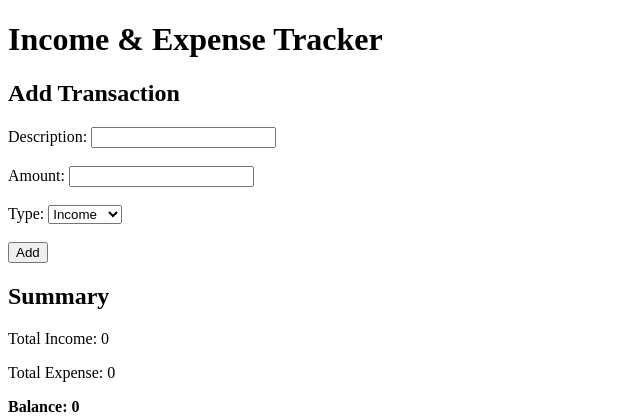
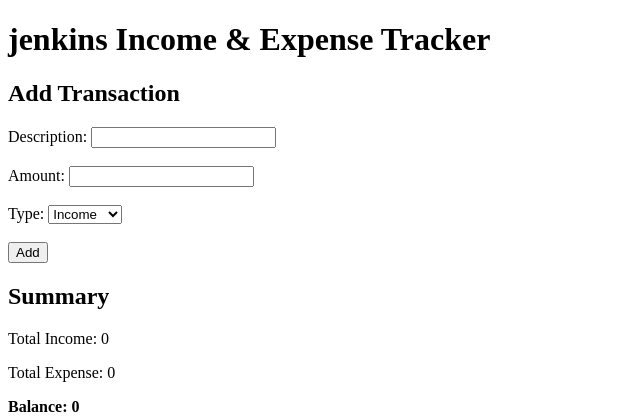
Before and after one commit to Madhan-test-jenkins/devops_test, a Flask app: page / in a window 1280 px wide. Shown: the top 420 px of the page, without its empty margins (0-640 px from the left). Run offline with Flask 3, Linux system fonts and the light colour scheme.

Commit message:
jenkins text added

```diff
--- a/templates/index.html
+++ b/templates/index.html
@@ -5,7 +5,7 @@
 </head>
 <body>
 
-    <h1>Income & Expense Tracker</h1>
+    <h1>jenkins Income & Expense Tracker</h1>
 
     <h2>Add Transaction</h2>
     <form action="/add" method="POST">
```
